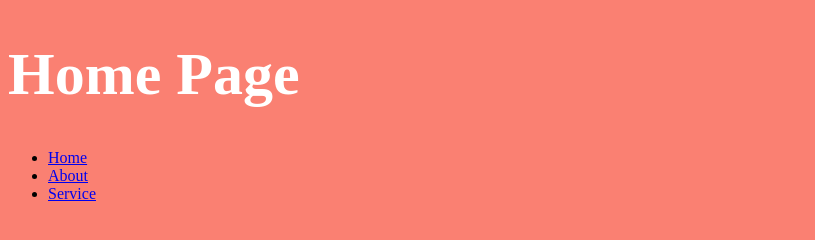
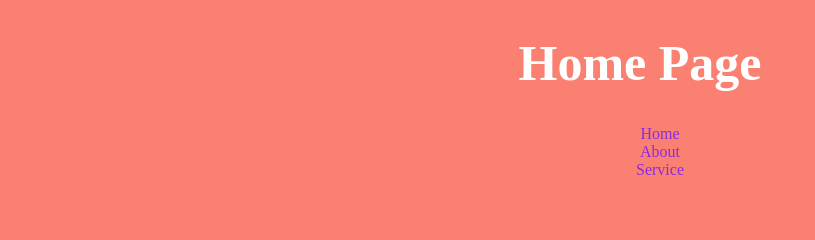
Before and after one commit to iamsamitdev/git-workflow, a plain HTML site: page index.html in a window 1280 px wide. Shown: the whole page, without its empty margins (0-815 px from the left). Drawn offline with Linux system fonts and the light colour scheme.

Commit message:
Update Style.css file

```diff
--- a/css/style.css
+++ b/css/style.css
@@ -4,5 +4,19 @@ body {
 
 h1 {
     color: white;
-    font-size: 60px;
+    font-size: 50px;
+    text-align: center;
 }
+
+ul {
+    list-style-type: none;
+}
+
+ul li {
+    text-align: center;
+}
+
+ul li a {
+    text-decoration: none;
+    color: blueviolet;
+}
```
